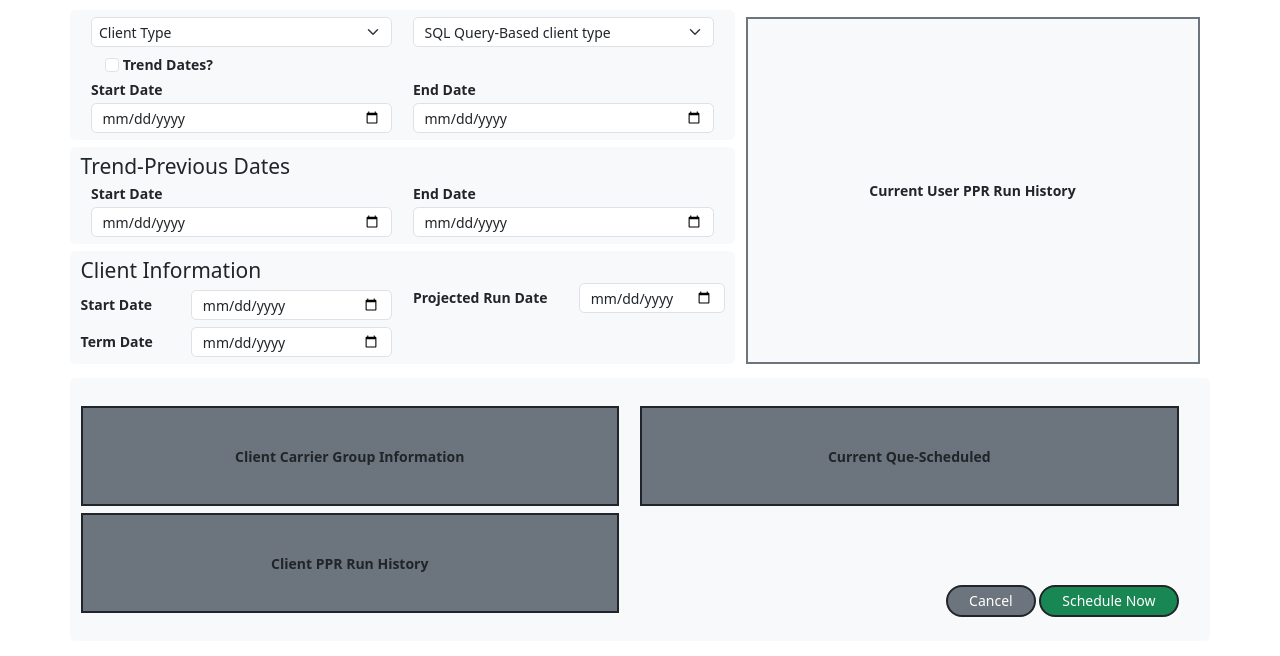
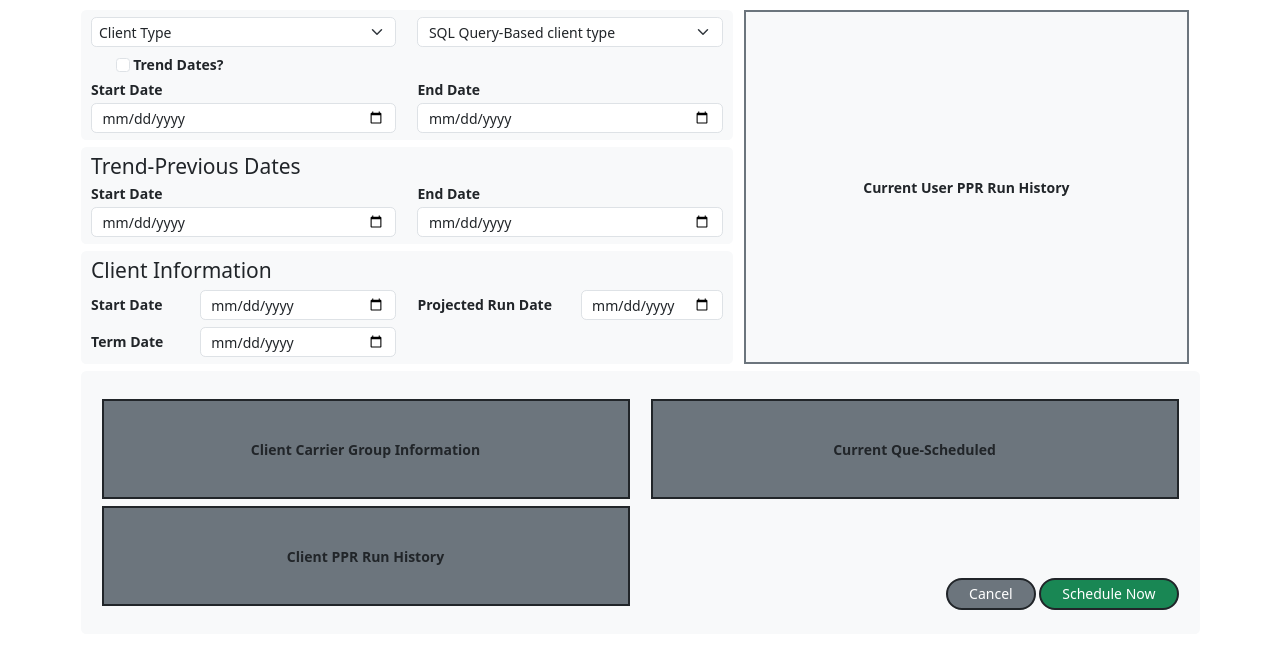
Before and after one commit to mr-pacifist/Inputlayout, a plain HTML site: page index.html in a window 1280 px wide. Shown: the part 60-716 px from the top of the page. Drawn offline with nearby package versions, Linux system fonts and the light colour scheme.

Commit message:
Update index.html

```diff
--- a/index.html
+++ b/index.html
@@ -18,26 +18,28 @@
     @media only screen and (max-width: 992px) {
       .user_run_history{
         height: 400px;
+        margin: 10px 0;
       }
     }
     @media only screen and (max-width: 576px) {
       .user_run_history{
         height: 300px;
+        margin: 10px 0;
       }
 
     }
   </style>
 </head>
 <body class="">
-  <div class="container pb-5">
+  <div class="container pb-2 ">
     <h1 class="mt-3 text-center ">Main Page</h1>
-    <form action="" method="" >
-        <div class="row mt-3 flex-column-reverse flex-lg-row" >
+    <form action="" method=""  class="">
+        <div class="row mt-3 flex-column-reverse flex-lg-row mx-auto" >
 
             <div class="col-lg-7 ">
                 <!-- drompdown  -->
-                 <div class=" row py-2 rounded bg-light">
-                  <div class=" row  mx-auto">
+                 <div class=" row py-2 rounded bg-light ">
+                  <div class=" row  mx-auto px-0">
                     <!--Client type drompdown  -->
                       <div class=" col-6">
                         <select class="form-select py-1 px-2 " name="" id="" >
@@ -65,8 +67,8 @@
                       <label class="form-check-label fw-bold " for="myCheckbox">Trend Dates?</label>
                     </div>
                   </div>
-                  <div class="" >
-                    <div class="row mx-auto">
+                  <div class=" px-0" >
+                    <div class="row mx-auto ">
                       <div class="col-sm-6 ">
                           <label class="fw-bold py-1" for="inputName">Start Date</label>
                           <input class="form-control  py-1" type="date"  id="inputDate">
@@ -82,7 +84,7 @@
                 <!-- Trend  Previous dates -->
                 <div class="row  my-2  py-2 rounded bg-light" >
                     <h4 class="m-0">Trend-Previous Dates</h4>
-                    <div class="row mx-auto">
+                    <div class="row mx-auto px-0">
                       <div class="col-sm-6 ">
                           <label class="fw-bold py-1" for="inputName">Start Date</label>
                           <input class="form-control  py-1" type="date"  id="inputDate">
@@ -95,7 +97,7 @@
                   </div>
 
                   <!-- Client Information -->
-                  <div class="row my-2  py-2 rounded bg-light" >
+                  <div class="row mt-2  py-2 rounded bg-light" >
                     <h4 class="m-0">Client Information </h4>
                     <div class="col-md-6 ">
                       <div class="row">
@@ -116,7 +118,7 @@
                       </div>
                     </div>
                     <div class="col-md-6 ">
-                      <div class="row">
+                      <div class="row my-2">
                         <div class="col-6">
                           <label class="fw-bold my-1" for="inputName">Projected Run Date</label>
                         </div>
@@ -128,15 +130,18 @@
                   </div>
             </div>
 
-            <div class="col-lg-5 my-2 ">
+            <!-- squire box -->
+            <div class="col-lg-5">
                 <div class=" bg-light border border-2 border-secondary d-flex justify-content-center align-items-center user_run_history">
                     <span class="fw-bold">Current User PPR Run History</span>
                 </div>
             </div>
         </div>
-        <div class="row bg-light rounded my-2 py-4 ">
-          <div class="row my-1">
-            <div class="col-lg-6 mt-1">
+
+        <!-- layouts and submit button -->
+        <div class="row bg-light rounded my-2 py-4 justify-content-around mx-auto">
+          <div class="row my-1 ">
+            <div class="col-lg-6 mt-1 ">
                 <div class="bg-secondary border border-2 border-dark d-flex justify-content-center align-items-center " style="height: 100px;">
                     <span class="fw-bold">Client Carrier Group Information</span>
                 </div>
@@ -162,10 +167,9 @@
                     <button type="submit" class="btn border-2 border-dark btn-secondary btn-success rounded-pill px-4 py-1">Schedule Now</button>
                 </div>
             </div>
-
+        </div>
         </div>
 
-        </div>
     </form>
   </div>
   <script src="https://cdnjs.cloudflare.com/ajax/libs/bootstrap/5.3.3/js/bootstrap.min.js" integrity="sha512-ykZ1QQr0Jy/4ZkvKuqWn4iF3lqPZyij9iRv6sGqLRdTPkY69YX6+7wvVGmsdBbiIfN/8OdsI7HABjvEok6ZopQ==" crossorigin="anonymous" referrerpolicy="no-referrer"></script>
```
